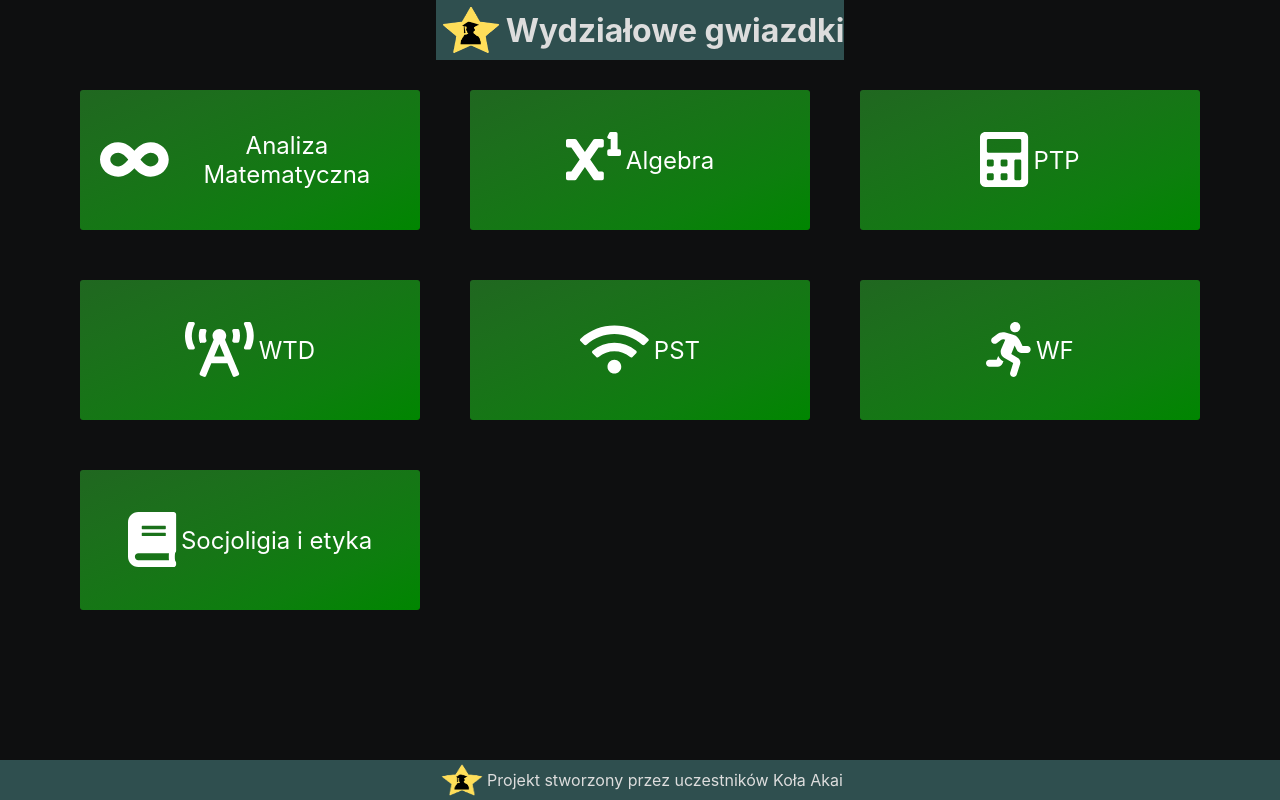
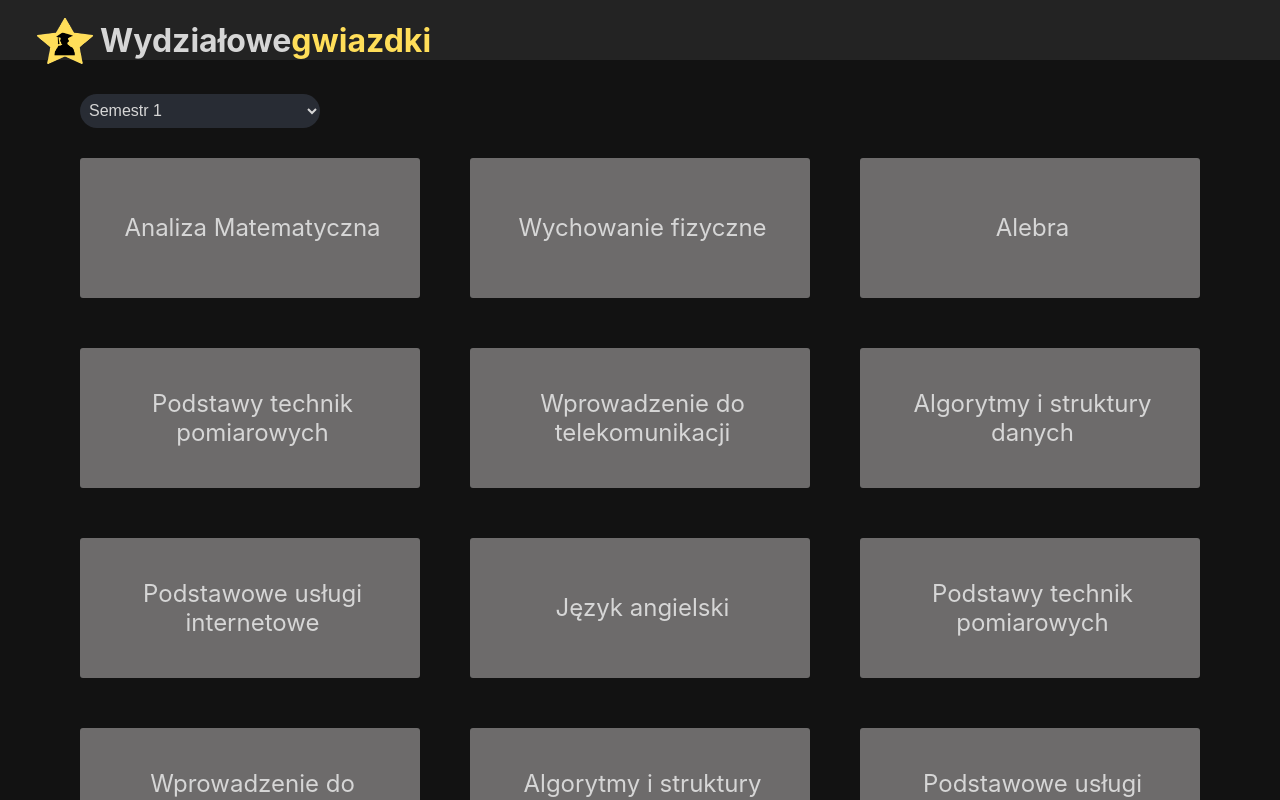
Before and after one commit to akai-org/wydzialowe-gwiazdki, a React (Create React App) app: page / in a window 1280 px wide. Shown: the top 800 px of the page. Built offline with nearby package versions, Linux system fonts and the light colour scheme.

Commit message:
Fist version of tails

```diff
--- a/src/App.scss
+++ b/src/App.scss
@@ -17,37 +17,57 @@ div, span
   color: white;
 }
 .App-link {
-  color: #61dafb;
+ color: #61dafb;
 }
-.footerClass{
-  background-color: darkslategrey;
-  color:#ddd;
+.FooterClass{
+   background-color: #232323;
+}
+.FooterText{
+  color: #D6D6D6;
+}
+.Header{
+  background-color: #232323;
+  color: #D6D6D6;
   display: flex;
-  justify-content: center;
-
-  height: 40px;
+  flex-flow: row wrap;
+  height: 60px;
+  width: 100%;
   align-items: center;
-  position: absolute;
-  bottom: 0;
-  width: 100%;
 }
-.logoFooter{
-  height: 100%;
-  width: 50px;
-}
-.header{
-  background-color: darkslategrey;
-  color: #ddd;
-  display: flex;
-  justify-content: center;
-  height: 60px;
-  align-items: center;
+.HeaderText{
+  color:#FFDE59;
 }
 .logo{
   height: 100%;
   width: 70px;
+  margin-left: 30px;
 }
+form{
+  margin-right: auto;
+  margin-left: auto;
+}
+.styled-select select {
+  padding: 5px;
+  font-size: 16px;
+  line-height: 1;
+  border: 0;
+  border-radius: 20px;
+  height: 34px;
+  width: 240px;
+  margin-top: 3%;
+  color:#D6D6D6;
+  background-color: #282c34;
+  overflow: hidden;
+  outline: none;
+  cursor: pointer;
 
+}
+/*select option :hover{
+  background-color: #555;
+}
+select option :active{
+  background-color: #555;
+}*/
 
 @keyframes App-logo-spin {
   from {
--- a/src/components/Footer.js
+++ b/src/components/Footer.js
@@ -5,11 +5,10 @@ import './Footer.scss';
 
 const Footer = () => {
     return(
-      <div className="footerClass">
-        <img src={Logo} alt="logo" className="logoFooter"/>
-        <p >Projekt stworzony przez uczestników Koła Akai</p>
+      <div className="FooterClass">
+        <p className="FooterText">&copy; created by <a href= "https://akai.org.pl/" target="_blank" className="FooterText"> AKAI</a></p>
       </div>
     )
 
   }
-  export default Footer
+  export default Footer;
--- a/src/components/Header.js
+++ b/src/components/Header.js
@@ -1,13 +1,16 @@
 import React from 'react';
 import Logo from './logo2.png';
 
-const Header = ({title}) => {
+
+const Header = () => {
   return(
-    <div className="header">
+    <div className="Header">
       <img src={Logo} alt="logo" className="logo"/>
-      <h1>{title}</h1>
+      <h1>Wydziałowe </h1>
+      <h1 className="HeaderText">gwiazdki</h1>
     </div>
   )
 };
 
+
 export default Header ;
--- a/src/components/Tail.js
+++ b/src/components/Tail.js
@@ -1,10 +1,9 @@
 import React, { Component } from 'react';
 import './Tail.scss';
 
-const Tail = ({title, icon}) => {
+const Tail = ({title}) => {
     return (
-        <div class="Tail">
-            <div class="icon">{icon}</div>
+        <div className="Tail">
             <div id="title">{title}</div>
         </div>
     )
--- a/src/components/Tail.scss
+++ b/src/components/Tail.scss
@@ -1,26 +1,20 @@
 .Tail {
     width: 300px;
     height: 100px;
-    background-image: linear-gradient(to left top, #008600, #0d7e0e, #167616, #1c6f1c, #206720);
+    background-color: rgb(109, 107, 107);
     padding:20px;
     font-size: 22px;
     border-radius: 3px;
     display: flex;
     justify-content: center;
     align-items: center;
-    color: #FFF;
+    color: #D6D6D6;;
     font-size: 1.5em;
 }
 
 .Tail:hover {
     cursor: pointer;
-    background-image: linear-gradient(to left top, #026702, #0e640e, #176216, #1d5f1d, #225c22);
-    box-shadow: -1px -1px black;
-
-}
-
-.icon {
-    font-size: 55px;
+    background-color: #8A8A8A;
 }
 
 #title {
--- a/src/containers/TailContainer.js
+++ b/src/containers/TailContainer.js
@@ -1,28 +1,42 @@
 import React, { Component } from 'react';
 import './TailContainer.scss';
 import Tail from './../components/Tail';
-import { FontAwesomeIcon } from '@fortawesome/react-fontawesome';
+import lessons from './../resources/lessons';
+import { SubjectSubscriber } from 'rxjs/internal/Subject';
 
-const mathIconOne = <FontAwesomeIcon icon="infinity" />
-const mathIconTwo = <FontAwesomeIcon icon="superscript"/>
-const ptpIcon = <FontAwesomeIcon icon="calculator"/>
-const wdtIcon = <FontAwesomeIcon icon="broadcast-tower"/>
-const pstIcon = <FontAwesomeIcon icon="wifi"/>
-const wfIcon = <FontAwesomeIcon icon="running"/>
-const sieIcon = <FontAwesomeIcon icon="book"/>
-
+const convertTails = () => lessons.map(lesson =>{return (<Tail title={lesson.name}/>)});
 
 class TailContainer extends Component {
+    constructor(props) {
+        super(props);
+        this.state = {value: 'Semestr 1'};
+
+        this.handleChange = this.handleChange.bind(this);
+      }
+
+      handleChange(event) {
+        this.setState({value: event.target.value});
+      }
+
     render() {
         return(
-            <div className="TailContainer">
-                <Tail title="Analiza Matematyczna" icon={mathIconOne} />
-                <Tail title="Algebra" icon={mathIconTwo} />
-                <Tail title="PTP" icon={ptpIcon} />
-                <Tail title="WTD" icon={wdtIcon} />
-                <Tail title="PST" icon={pstIcon} />
-                <Tail title="WF" icon={wfIcon} />
-                <Tail title="Socjoligia i etyka" icon={sieIcon} />
+            <div>
+                <form  className="styled-select">
+                    <label>
+                        <select value={this.state.value} onChange={this.handleChange}>
+                            <option value="Semestr 1">Semestr 1</option>
+                            <option value="Semestr 2">Semestr 2</option>
+                            <option value="Semestr 3">Semestr 3</option>
+                            <option value="Semestr 4">Semestr 4</option>
+                            <option value="Semestr 5">Semestr 5</option>
+                            <option value="Semestr 6">Semestr 6</option>
+                            <option value="Semestr 7">Semestr 7</option>
+                        </select>
+                    </label>
+                </form>
+                <div className="TailContainer">
+                    {convertTails()}
+                </div>
             </div>
     )}
 }
--- a/src/pages/MainPage.js
+++ b/src/pages/MainPage.js
@@ -13,10 +13,12 @@ class MainPage extends React.Component {
   render() {
     return (
         <div className="MainPage-Header">
-          <Header title="Wydziałowe gwiazdki"/>
+          <Header/>
           <TailContainer/>
           <Footer/>
         </div>
+
+
     )
   }
 }
--- a/src/pages/MainPage.scss
+++ b/src/pages/MainPage.scss
@@ -8,7 +8,7 @@ div, span
 {
     width: 100vw;
     min-height: 100vh;
-    background: #0e0f10;
+    background:#121212;
     display: flex;
     flex-direction: column;
     align-items: center;
--- a/src/resources/lessons.json
+++ b/src/resources/lessons.json
@@ -4,40 +4,52 @@
       "code": "AM",
       "semester": 1
     }, {
-    "name": "Podstawy Programowania - Delphi",
-    "code": "PP-D",
+      "name": "Wychowanie fizyczne",
+      "code": "WF",
       "semester": 1
     }, {
-    "name": "Podstawy Programowania - Python",
-    "code": "PP-D",
+      "name": "Alebra",
+      "code": "AL",
       "semester": 1
     }, {
-    "name": "Wprowadzenie do Algorytmiki",
-    "code": "WDA",
+      "name": "Podstawy technik pomiarowych",
+      "code": "PTP",
       "semester": 1
     }, {
-    "name": "Wprowadzenie do Informatyki",
-    "code": "WDI",
+      "name": "Wprowadzenie do telekomunikacji",
+      "code": "WDT",
       "semester": 1
     }, {
-    "name": "Matematyka dyskretna",
-    "code": "MD",
+      "name": "Algorytmy i struktury danych",
+      "code": "AISD",
       "semester": 1
     }, {
-    "name": "Narzędzia informatyki",
+      "name": "Podstawowe usługi internetowe",
+      "code": "NI",
+      "semester": 1
+    },{
+      "name": "Język angielski",
+      "code": "JA",
+      "semester": 2
+    }, {
+      "name": "Podstawy technik pomiarowych",
+      "code": "PTP",
+      "semester": 1
+    }, {
+      "name": "Wprowadzenie do telekomunikacji",
+      "code": "WDT",
+      "semester": 1
+    }, {
+      "name": "Algorytmy i struktury danych",
+      "code": "AISD",
+      "semester": 1
+    }, {
+      "name": "Podstawowe usługi internetowe",
       "code": "NI",
       "semester": 1
     }, {
-    "name": "Algebra liniowa",
-    "code": "AL",
-    "semester": 1
-  }, {
-    "name": "Logika obliczeniowa",
-    "code": "LO",
-    "semester": 1
-  }, {
-    "name": "Język angielski",
-    "code": "ANG",
+      "name": "Elementy socjologii i etyki",
+      "code": "ESIE",
       "semester": 1
     }
   ]
```
Also changed, not shown: src/components/akai.png (added), src/components/down_arrow_select.jpg (added). Lines whose indentation alone changed are shown as unchanged.
